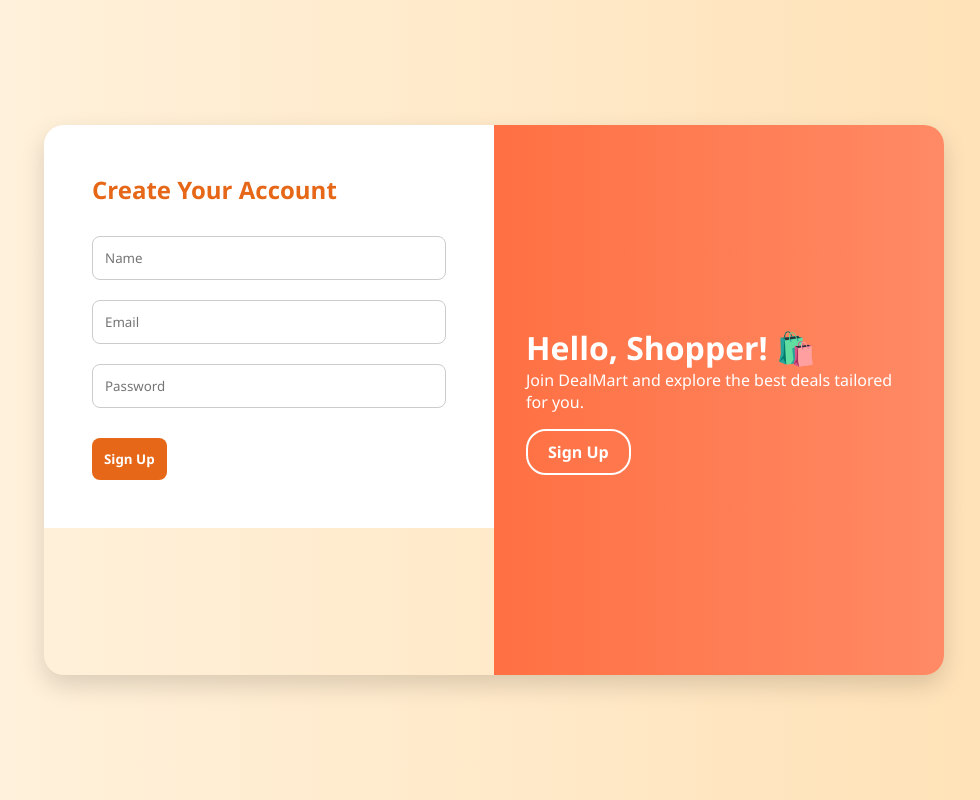
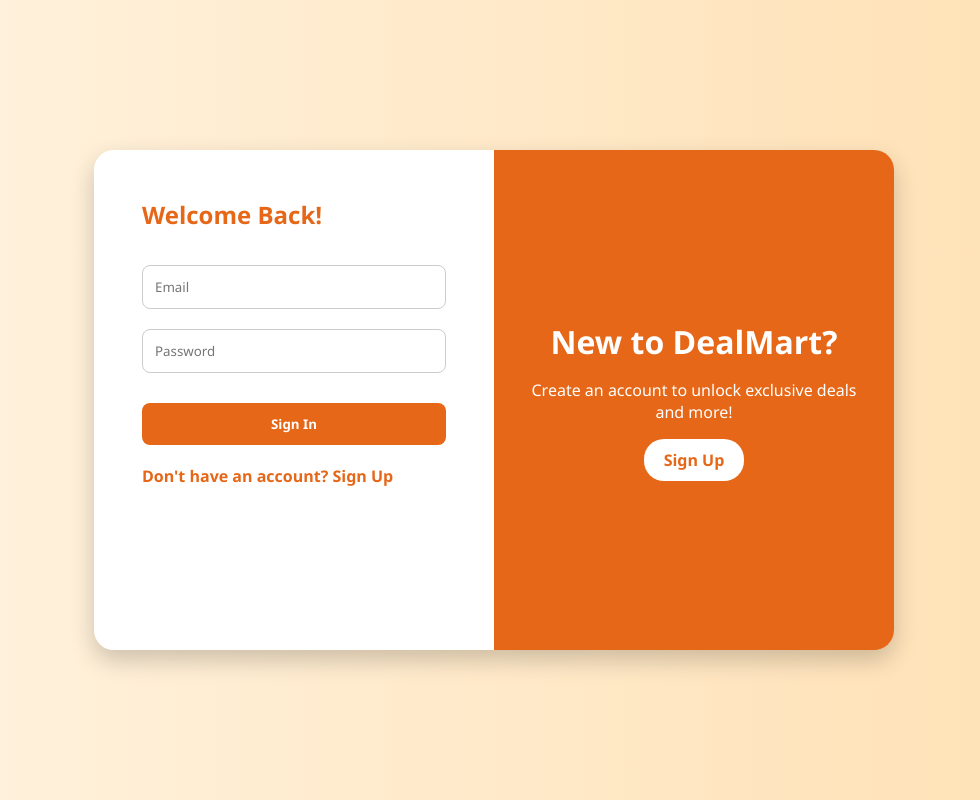
Before and after one commit to MOHAMMEDANUM/Dealmart, a plain HTML site: page practice.html in a window 1280 px wide. Shown: the whole page, without its empty margins (146-1126 px from the left). Drawn offline with Linux system fonts and the light colour scheme.

Commit message:
Added hover effects

```diff
--- a/practice.html
+++ b/practice.html
@@ -3,7 +3,7 @@
 <head>
   <meta charset="UTF-8" />
   <meta name="viewport" content="width=device-width, initial-scale=1.0"/>
-  <title>DealMart | Login / Signup</title>
+  <title>DealMart - Sign In / Sign Up</title>
   <style>
     * {
       box-sizing: border-box;
@@ -13,193 +13,141 @@
     }
 
     body {
-      background: linear-gradient(to right, #fff3e0, #ffe0b2);
-      height: 100vh;
       display: flex;
       justify-content: center;
       align-items: center;
+      height: 100vh;
+      background: linear-gradient(to right, #fff3e0, #ffe0b2);
     }
 
-    .wrapper {
-      width: 900px;
-      height: 550px;
-      position: relative;
+    .container {
+      width: 800px;
+      height: 500px;
+      display: flex;
+      border-radius: 20px;
       overflow: hidden;
-      border-radius: 20px;
-      box-shadow: 0 10px 25px rgba(0, 0, 0, 0.15);
-      display: flex;
-    }
-
-    input[type="checkbox"] {
-      display: none;
+      box-shadow: 0 10px 25px rgba(0,0,0,0.2);
     }
 
     .form-box {
       width: 50%;
+      background: #ffffff;
       padding: 3rem;
-      transition: all 0.6s ease-in-out;
-      background: white;
     }
 
-    .left-box, .right-box {
+    .form-box h2 {
+      color: #e56717;
+      margin-bottom: 1.5rem;
+    }
+
+    .form-box input {
+      width: 100%;
+      margin: 10px 0;
+      padding: 12px;
+      border: 1px solid #ccc;
+      border-radius: 8px;
+    }
+
+    .form-box button {
+      width: 100%;
+      padding: 12px;
+      background-color: #e56717;
+      color: white;
+      border: none;
+      border-radius: 8px;
+      font-weight: bold;
+      margin-top: 20px;
+      cursor: pointer;
+    }
+
+    .message-box {
       width: 50%;
-      height: 100%;
+      background: #e56717;
       color: white;
       display: flex;
       flex-direction: column;
       justify-content: center;
       align-items: center;
       padding: 2rem;
-      transition: all 0.6s ease-in-out;
+      text-align: center;
     }
 
-    .left-box {
-      background: linear-gradient(to left, #ff7043, #ff8a65);
-      opacity: 0;
-      transform: translateX(-100%);
+    .message-box h1 {
+      font-size: 2rem;
     }
 
-    .right-box {
-      background: linear-gradient(to right, #ff7043, #ff8a65);
+    .message-box p {
+      margin: 1rem 0;
     }
 
-    h2 {
+    .message-box a {
+      background: white;
       color: #e56717;
-      margin-bottom: 20px;
-    }
-
-    input[type="text"],
-    input[type="email"],
-    input[type="password"] {
-      width: 100%;
-      padding: 12px;
-      margin: 10px 0;
-      border: 1px solid #ccc;
-      border-radius: 8px;
-    }
-
-    button {
-      margin-top: 20px;
-      padding: 12px;
-      background-color: #e56717;
-      color: white;
-      border: none;
-      border-radius: 8px;
-      font-weight: bold;
-      cursor: pointer;
-      transition: background 0.3s;
-    }
-
-    button:hover {
-      background-color: #d35400;
-    }
-
-    .toggle-link {
-      display: inline-block;
-      border: 2px solid white;
       padding: 10px 20px;
       border-radius: 20px;
       font-weight: bold;
+      text-decoration: none;
+    }
+
+    .message-box a:hover {
+      background: #fff3e0;
+    }
+
+    .toggle-btn {
+      cursor: pointer;
+      color: #e56717;
+      font-weight: bold;
+      margin-top: 20px;
+      text-decoration: none;
+    }
+
+    .toggle-btn:hover {
+      text-decoration: underline;
+    }
+    #sign {
+      background: #e56717;
       color: white;
       text-decoration: none;
-      margin-top: 1rem;
-      transition: all 0.3s;
+      cursor: pointer;
     }
-
-    .toggle-link:hover {
-      background: white;
-      color: #ff7043;
+    #signup {
+      color: #e56717;
+      text-decoration: none;
+      cursor: pointer;
     }
-
-    .content {
-      position: absolute;
-      top: 0;
-      width: 100%;
-      height: 100%;
-      display: flex;
-    }
-
-    .form-box.signup {
-      position: absolute;
-      left: 0;
-      z-index: 2;
-    }
-
-    .form-box.signin {
-      position: absolute;
-      left: 0;
-      opacity: 0;
-      z-index: 1;
-    }
-
-    #toggle:checked ~ .content .form-box.signup {
-      opacity: 0;
-      z-index: 1;
-    }
-
-    #toggle:checked ~ .content .form-box.signin {
-      opacity: 1;
-      z-index: 2;
-    }
-
-    #toggle:checked ~ .content .left-box {
-      transform: translateX(0%);
-      opacity: 1;
-    }
-
-    #toggle:checked ~ .content .right-box {
-      transform: translateX(100%);
-      opacity: 0;
-    }
-
   </style>
 </head>
 <body>
-
-  <input type="checkbox" id="toggle" />
-
-  <div class="wrapper">
-    <div class="content">
+  <div class="container">
+    <!-- Sign In Form -->
+    <div class="form-box" id="sign-in-box">
+      <h2>Welcome Back!</h2>
+      <form>
+        <input type="email" placeholder="Email" required />
+        <input type="password" placeholder="Password" required />
+        <button  type="submit"><a id="sign" href="index.html">Sign In</a></button>
+      </form>
+      <p class="toggle-btn" onclick="toggleForm()"><a id="signup" href="">Don't have an account? Sign Up</a></p>
+    </div>
     <!-- Sign Up Form -->
-      <div class="form-box signup">
+    <div class="form-box" id="sign-up-box" style="display: none;">
+      <h2>Create an Account</h2>
       <form>
-          <h2>Create Your Account</h2>
-          <input type="text" placeholder="Name" required />
         <input type="email" placeholder="Email" required />
         <input type="password" placeholder="Password" required />
         <button type="submit">Sign Up</button>
       </form>
+      <p class="toggle-btn" onclick="toggleForm()">Already have an account? Sign In</p>
     </div>
 
-      <!-- Sign In Form -->
-      <div class="form-box signin">
-        <form>
-          <h2>Welcome Back!</h2>
-          <input type="email" placeholder="Email" required />
-          <input type="password" placeholder="Password" required />
-          <button type="submit">Sign In</button>
-        </form>
-      </div>
-
-      <!-- Left Box (Only appears after clicking "Sign Up") -->
-      <div class="left-box">
-        <div>
-          <h1>Already have an account?</h1>
-          <p>Return to DealMart and continue your journey with smart shopping!</p>
-          <label for="toggle" class="toggle-link">Sign In</label>
+    <!-- Message Box -->
+    <div class="message-box" id="message-box">
+      <h1>New to DealMart?</h1>
+      <p>Create an account to unlock exclusive deals and more!</p>
+      <a href="signup.html">Sign Up</a>
     </div>
   </div>
 
-      <!-- Right Box (Only visible at start) -->
-      <div class="right-box">
-        <div>
-          <h1>Hello, Shopper! 🛍️</h1>
-          <p>Join DealMart and explore the best deals tailored for you.</p>
-          <label for="toggle" class="toggle-link">Sign Up</label>
-        </div>
-      </div>
-    </div>
-  </div>
 
 </body>
 </html>
```
Also changed, not shown: index.html (+42 -7 lines), login.html (+2 -0 lines). Lines whose indentation alone changed are shown as unchanged.
